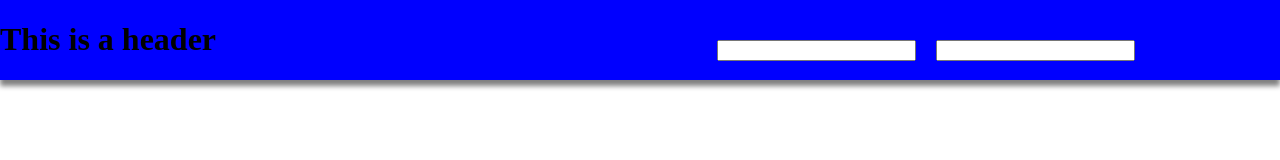
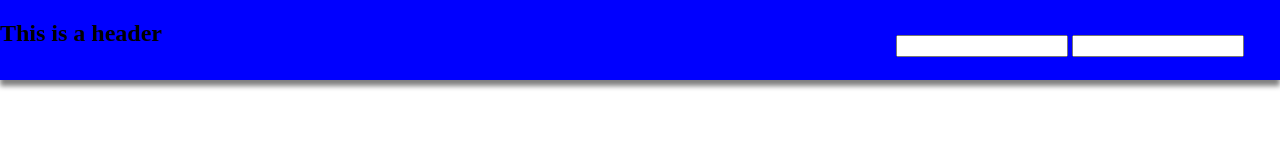
Before and after one commit to AntonnioJones/AnimateTogether, a plain HTML site: page index.html in a window 1280 px wide. Drawn offline with Linux system fonts and the light colour scheme.

Commit message:
new update

```diff
--- a/CSS/Main.css
+++ b/CSS/Main.css
@@ -1,3 +1,8 @@
+* {
+  box-sizing: border-box;
+  font-family: inherit;
+}
+
 header{
   background-color: blue;
   position: fixed;
@@ -9,8 +14,7 @@ header{
 }
 
 input{
-  margin-right: 1rem;
-  padding-right: 1rem;
+
 }
 
 #logo{
@@ -18,7 +22,8 @@ input{
 }
 
 #login_wrapper{
-  position: absolute;
-  left:56%;
-  top: 50%;
+  position: relative;
+  left: 70%;
+  top: -40%;
+  margin-bottom: 55px;
 }
--- a/index.html
+++ b/index.html
@@ -3,7 +3,7 @@
 
   <head>
     <meta charset="utf-8" lang="en"/>
-    <meta name="viewport" content="width=device-width, initial-scale=1">
+    <meta name="viewport" content="width=device-width, initial-scale=1.0">
     <title>This is a nice Page </title>
     <link rel="stylesheet" type="text/css" href="CSS/Main.css"></link>
     <script type="text/javascript" src="JavaScript/test.js"></script>
@@ -12,7 +12,7 @@
 
   <body>
       <header>
-          <h1 id = "logo">This is a header</h1>
+          <h2 id = "logo">This is a header</h2>
 
           <div id = "login_wrapper">
               <input id = "email_input" type="text">
```
